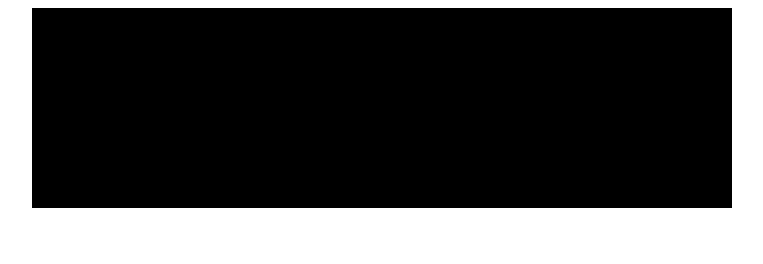
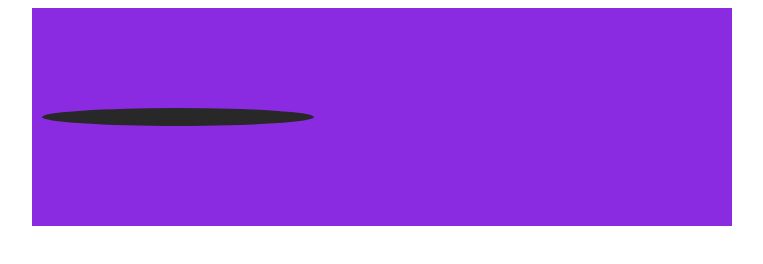
Before and after one commit to danny205/danny205.github.io, a plain HTML site: page index.html in a window 1280 px wide. Shown: the whole page, without its empty margins (258-1021 px from the left). Drawn offline with Linux system fonts and the light colour scheme.

Commit message:
Merge remote-tracking branch 'origin/master'
Conflicts:
	index.html

```diff
--- a/index.html
+++ b/index.html
@@ -13,6 +13,16 @@
     <link rel="stylesheet" type="text/css" href="style.css">
 </head>
 <body>
-<div id='container'></div>
+<div id='container'>
+
+    <section id="top" class="grid-100">
+        <div id="image" class="grid-40">
+            <img src="">
+        </div>
+    </section>
+    <section id="middle" class="grid-100"></section>
+    <section id="bottom" class="grid-100"></section>
+
+</div>
 </body>
 </html>
--- a/style.css
+++ b/style.css
@@ -4,7 +4,14 @@ body{
 #container{
     max-width:700px;
     margin:0px auto 0px auto;
-    background:#000;
+    background:blueviolet;
     overflow:hidden;
     padding:100px 0px 100px 0px;
 }
+#top{
+    overflow: hidden;
+}
+#top #image{
+    border-radius:50%;
+    background:#282828;
+}
```
